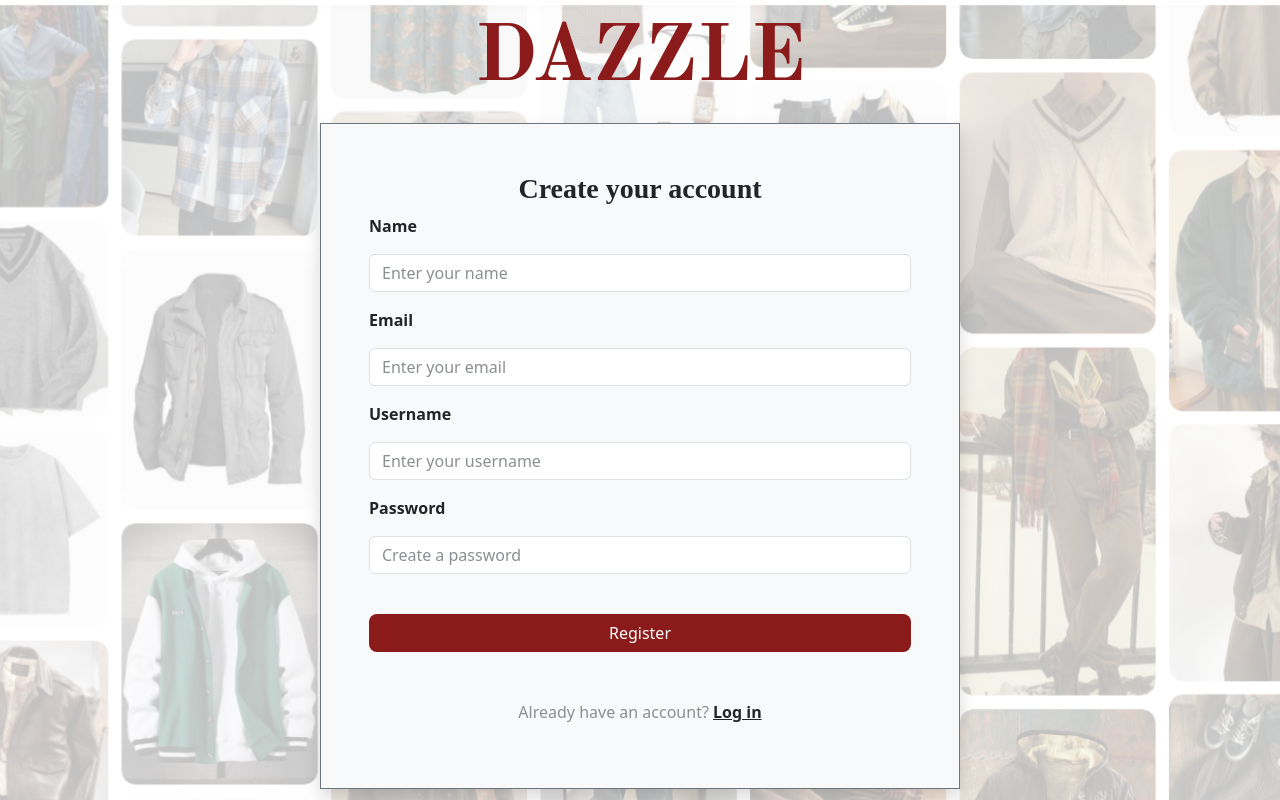
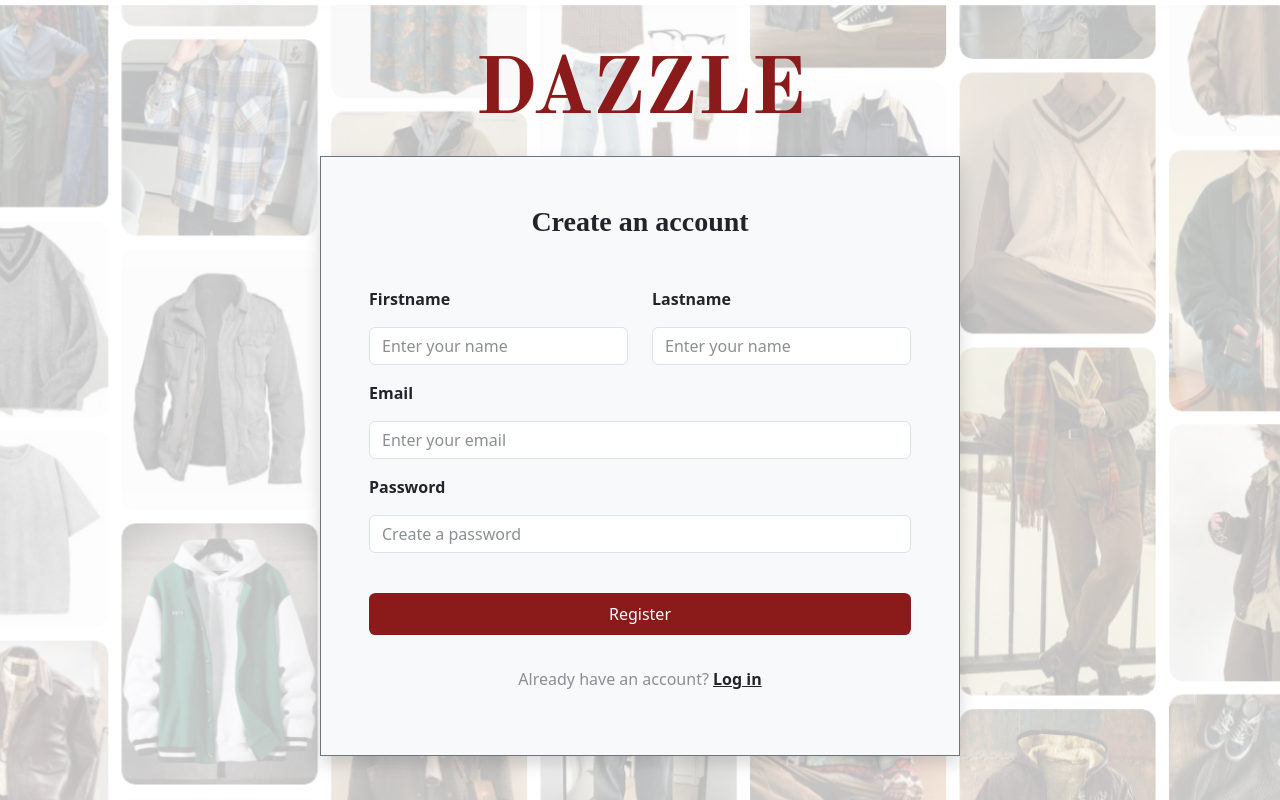
Before and after one commit to ArwynHwyl/term-project-section-702-1human3monkey, a Node server app: page /auth/register in a window 1280 px wide. Run offline with Node 20, Linux system fonts and the light colour scheme.

Commit message:
feat(login): remove username field from login & register

```diff
--- a/public/css/loginPage.css
+++ b/public/css/loginPage.css
@@ -20,8 +20,9 @@
     background-color: #8B1A1A;
     color: white;
     font-weight: 500;
-    border-radius: 0.5rem;
-    margin-top: 1rem;
+    border-radius: 0.4rem;
+    margin: 1rem 0;
+    padding: 0.5rem 1rem;
 }
 
 ::placeholder {
--- a/routes/auth.js
+++ b/routes/auth.js
@@ -6,7 +6,7 @@ router.get('/login', (req, res) => {
 });
 
 router.get('/register', (req, res) => {
-    res.render('pages/authen/register', { pageTitle: 'Create your account' });
+    res.render('pages/authen/register', { pageTitle: 'Create an account' });
 });
 
 router.post('/login', async (req, res) => {
--- a/views/pages/authen/login.ejs
+++ b/views/pages/authen/login.ejs
@@ -14,13 +14,13 @@
                         <%= pageTitle %>
                     </h1>
 
-                    <label for="username" class="mb-3 fw-semibold">Username</label>
-                    <input id="username" type="text" class="form-control mb-3" placeholder="Enter your username">
+                    <label for="email" class="mb-3 fw-semibold">Email</label>
+                    <input id="email" type="text" class="form-control mb-3" placeholder="Enter your email">
 
                     <label for="password" class="mb-3 fw-semibold">Password</label>
                     <input id="password" type="password" class="form-control mb-3" placeholder="Enter your password">
                     <button class="btn w-100 mt-4">Login</button>
-                    <p class="mt-5 text-body-tertiary text-center">Don't have an account? <a href="/auth/register" class="text-dark fw-semibold">Register</a></p>
+                    <p class="mt-3 text-body-tertiary text-center">Don't have an account? <a href="/auth/register" class="text-dark fw-semibold">Register</a></p>
                 </form>
             </div>
         </div>
--- a/views/pages/authen/register.ejs
+++ b/views/pages/authen/register.ejs
@@ -14,22 +14,28 @@
                         <%= pageTitle %>
                     </h1>
 
-                    <label for="full-name" class="mb-3 fw-semibold">Name</label>
-                    <input id="full-name" name="name" type="text" class="form-control mb-3"
-                        placeholder="Enter your name" required>
+                    <div class="row mt-5">
+                        <div class="col col-12 col-md-6">
+                            <label for="full-name" class="mb-3 fw-semibold">Firstname</label>
+                        <input id="full-name" name="firstName" type="text" class="form-control mb-3"
+                            placeholder="Enter your name" required>
+                        </div>
+
+                        <div class="col col-12 col-md-6">
+                            <label for="full-name" class="mb-3 fw-semibold">Lastname</label>
+                        <input id="full-name" name="lastName" type="text" class="form-control mb-3"
+                            placeholder="Enter your name" required>
+                        </div>
+                    </div>
 
                     <label for="email" class="mb-3 fw-semibold">Email</label>
                     <input id="email" type="email" class="form-control mb-3" placeholder="Enter your email" required>
-
-                    <label for="username" class="mb-3 fw-semibold">Username</label>
-                    <input id="username" type="text" class="form-control mb-3" placeholder="Enter your username"
-                        required>
 
                     <label for="password" class="mb-3 fw-semibold">Password</label>
                     <input id="password" type="password" class="form-control mb-3" placeholder="Create a password"
                         required>
                     <button type="submit" class="btn w-100 mt-4">Register</button>
-                    <p class="mt-5 text-body-tertiary text-center">Already have an account? <a href="/auth/login" class="text-dark fw-semibold">Log in</a></p>
+                    <p class="mt-3 text-body-tertiary text-center">Already have an account? <a href="/auth/login" class="text-dark fw-semibold">Log in</a></p>
                 </form>
             </div>
         </div>
```
